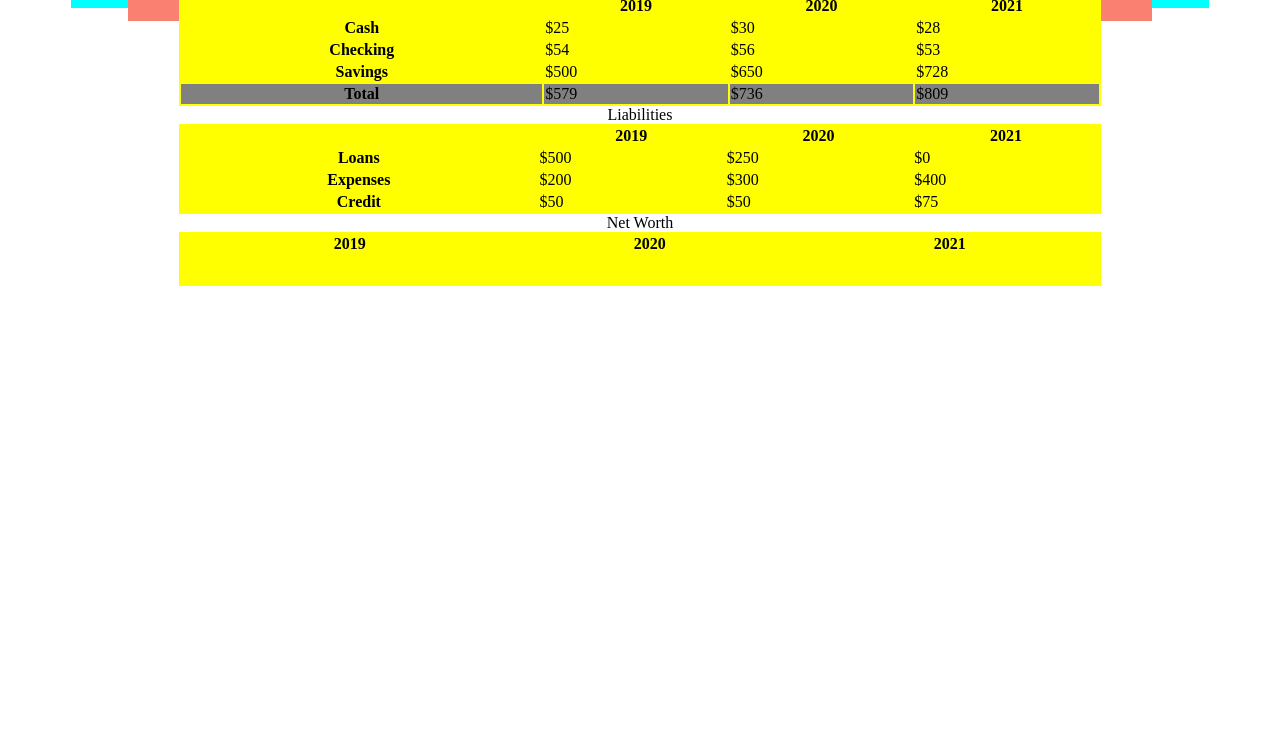
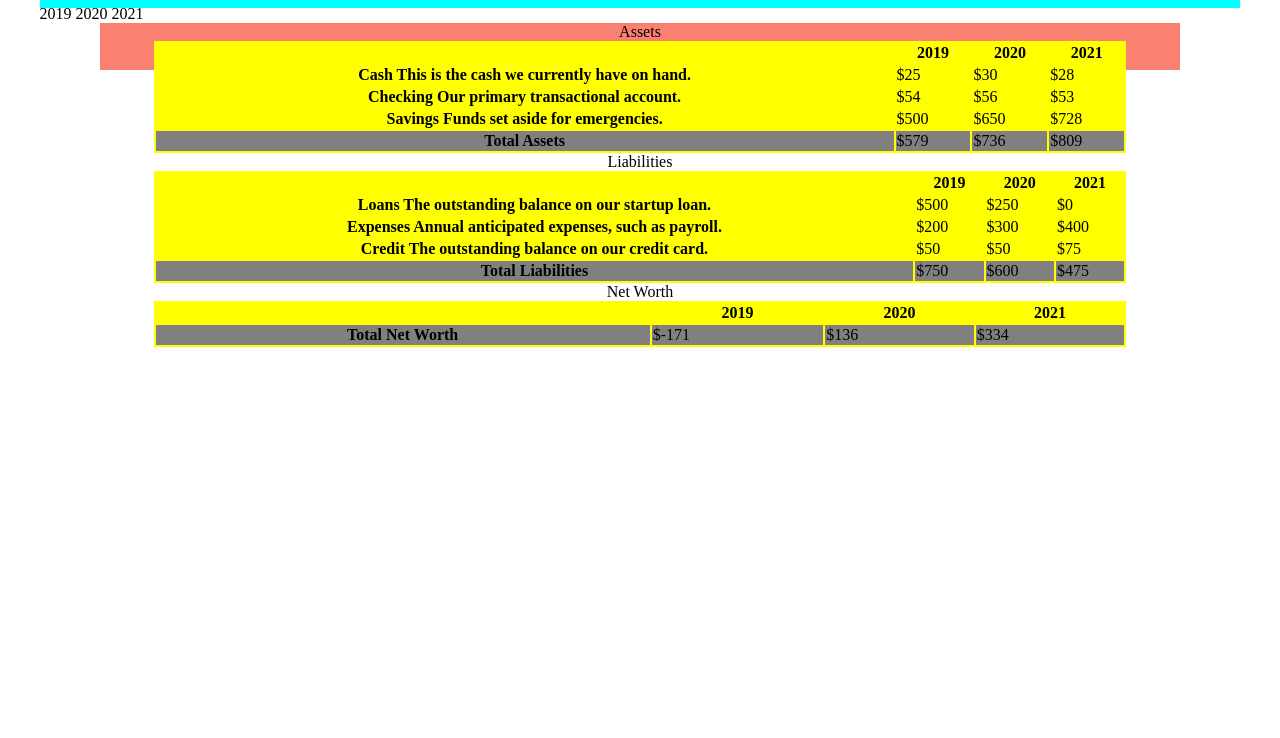
Before and after one commit to matiasbaldanza/learning-fcc-rwd, a plain HTML site: page tutorials/balanceSheet/index.html in a window 1280 px wide. Shown: the part 62-800 px from the top of the page. Drawn offline with Linux system fonts and the light colour scheme.

Commit message:
finished base HTML structure

```diff
--- a/tutorials/balanceSheet/index.html
+++ b/tutorials/balanceSheet/index.html
@@ -11,7 +11,8 @@
     <main>
         <section>
             <h1>
-
+                <span>AcmeWidgetCorp</span>
+                <span>BalanceSheet</span>
             </h1>
             <div class="years-headings">
                 <span>2019</span>
@@ -31,25 +32,25 @@
                     </thead>
                     <tbody>
                         <tr class="data">
-                            <th>Cash</th>
+                            <th>Cash <span>This is the cash we currently have on hand.</span></th>
                             <td>$25</td>
                             <td>$30</td>
                             <td>$28</td>
                         </tr>
                         <tr class="data">
-                            <th>Checking</th>
+                            <th>Checking <span>Our primary transactional account.</span></th>
                             <td>$54</td>
                             <td>$56</td>
                             <td>$53</td>
                         </tr>
                         <tr class="data">
-                            <th>Savings</th>
+                            <th>Savings <span>Funds set aside for emergencies.</span></th>
                             <td>$500</td>
                             <td>$650</td>
                             <td>$728</td>
                         </tr>
                         <tr class="total">
-                            <th>Total</th>
+                            <th>Total <span>Assets</span></th>
                             <td>$579</td>
                             <td>$736</td                                >
                             <td>$809</td>
@@ -68,22 +69,28 @@
                     </thead>
                     <tbody>
                         <tr>
-                            <th>Loans</th>
+                            <th>Loans <span>The outstanding balance on our startup loan.</span></th>
                             <td>$500</td>
                             <td>$250</td>
                             <td>$0</td>
                         </tr>
                         <tr>
-                            <th>Expenses</th>
+                            <th>Expenses <span>Annual anticipated expenses, such as payroll.</span></th>
                             <td>$200</td>
                             <td>$300</td>
                             <td>$400</td>
                         </tr>
                         <tr>
-                            <th>Credit</th>
+                            <th>Credit <span>The outstanding balance on our credit card.</span></th>
                             <td>$50</td>
                             <td>$50</td>
                             <td>$75</td>
+                        </tr>
+                        <tr class="total">
+                            <th>Total <span>Liabilities</span></th>
+                            <td>$750</td>
+                            <td>$600</td                                >
+                            <td>$475</td>
                         </tr>
                     </tbody>
                 </table>
@@ -98,23 +105,11 @@
                         </tr>
                     </thead>
                     <tbody>
-                        <tr>
-                            <td></td>
-                            <tr></tr>
-                            <tr></tr>
-                            <tr></tr>
-                        </tr>
-                        <tr>
-                            <td></td>
-                            <tr></tr>
-                            <tr></tr>
-                            <tr></tr>
-                        </tr>
-                        <tr>
-                            <td></td>
-                            <tr></tr>
-                            <tr></tr>
-                            <tr></tr>
+                        <tr class="total">
+                            <th>Total <span>Net Worth</span></th>
+                            <td>$-171</td>
+                            <td>$136</td                                >
+                            <td>$334</td>
                         </tr>
                     </tbody>
                 </table>
--- a/tutorials/balanceSheet/styles.css
+++ b/tutorials/balanceSheet/styles.css
@@ -1,20 +1,20 @@
 section {
     background-color: aqua;
     height: 50px;
-    width: 90%;
+    width: 95%;
     margin: 0 auto;
 }
 
 .table-wrap {
     background-color: salmon;
-    height: 90%;
+    height: 95%;
     width: 90%;
     margin: 0 auto;
 }
 
 table {
     background-color: yellow;
-    height: 90%;
+    height: 95%;
     content: "asdfasdf";
     width: 90%;
     margin: 0 auto;
```
